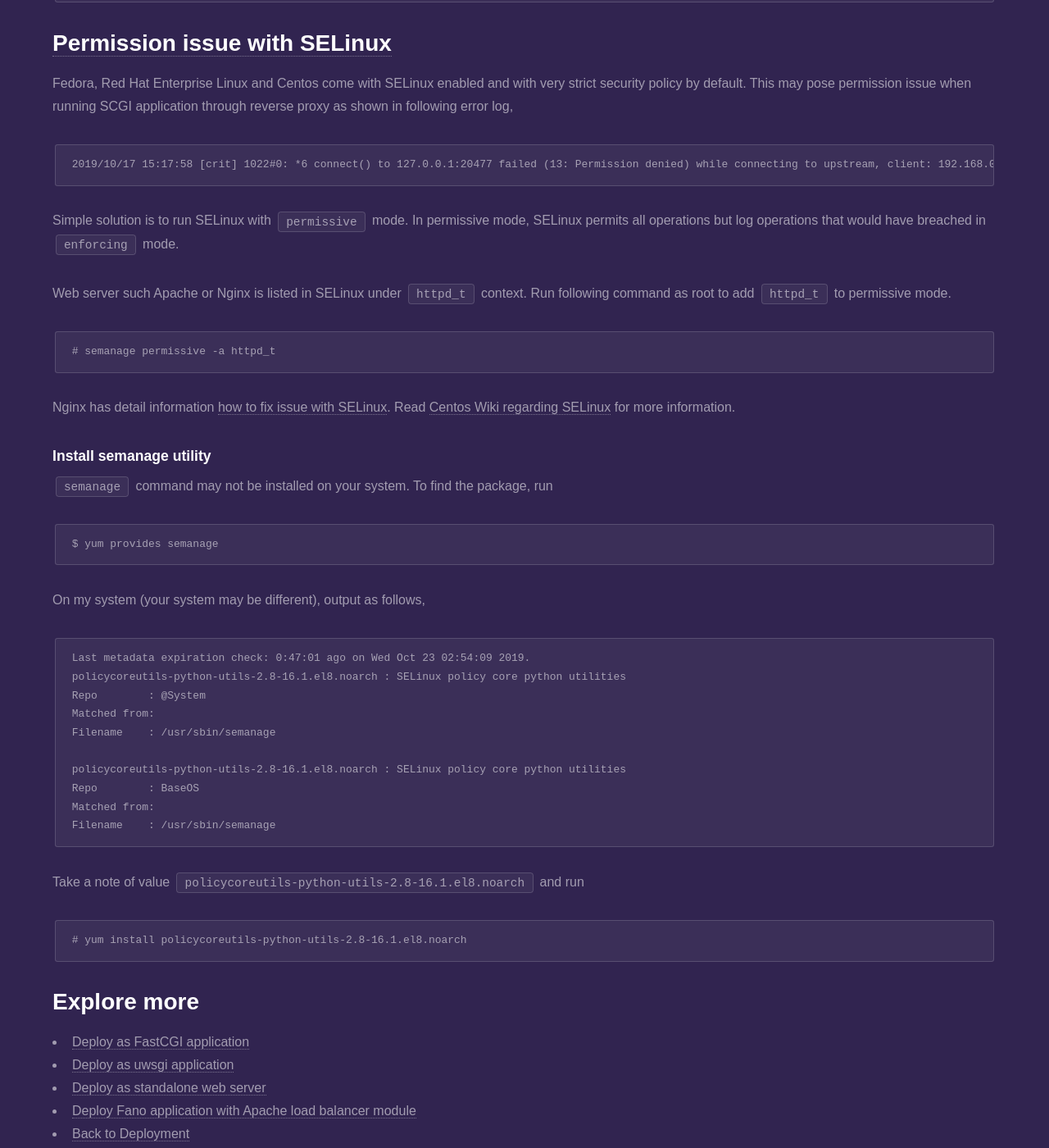
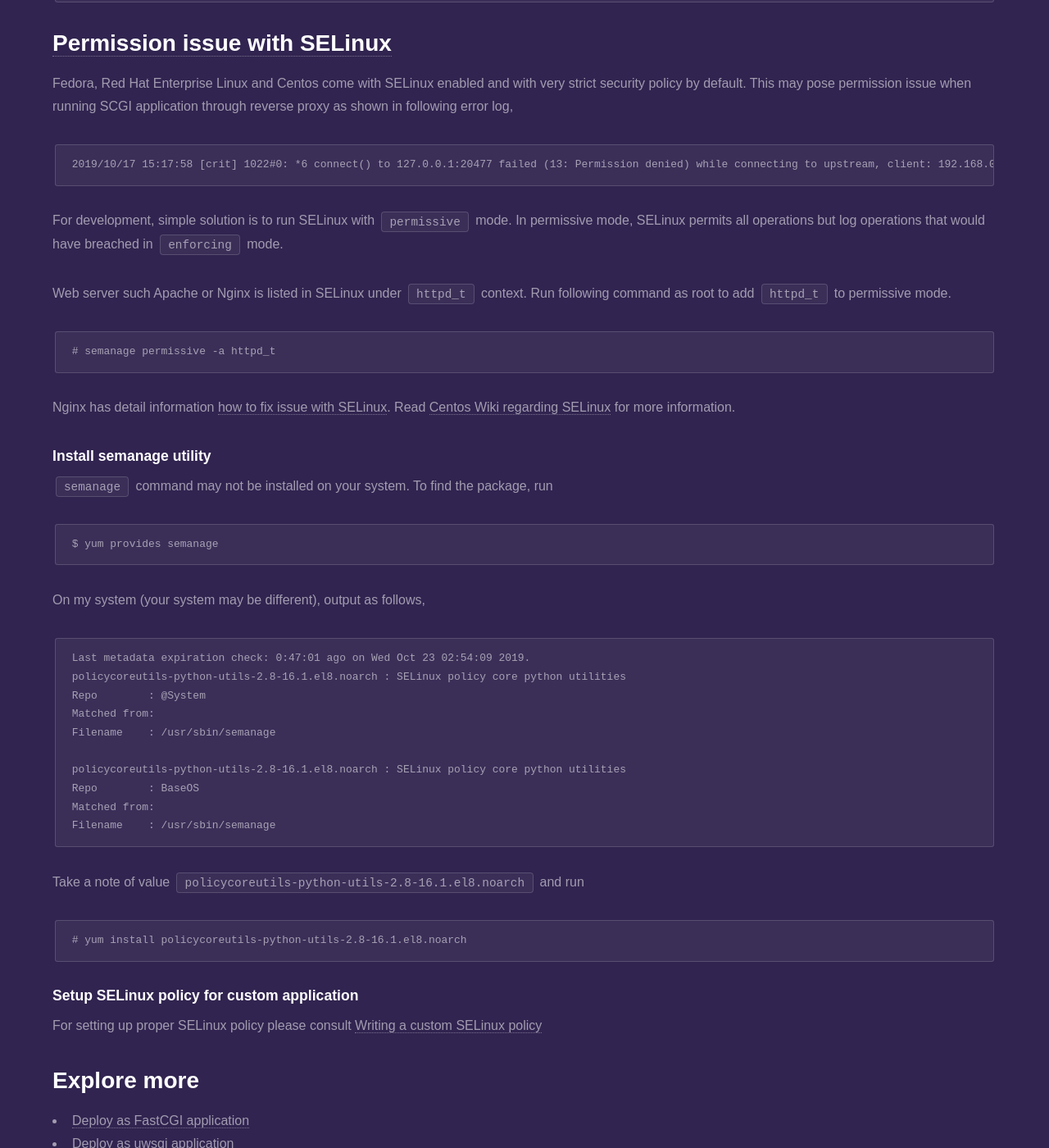
Before and after one commit to fanoframework/fanoframework.github.io, a Jekyll site: the page built from deployment/scgi/index.md, in a window 1280 px wide and 1400 px high, scrolled down 4931 px. Shown: the whole window at 82% size. Built offline with Jekyll 4.4.1, drawn with Linux system fonts in a browser that asks for light colours; our own code applies the rules of GitHub Pages for plain Markdown files.

Commit message:
Update index.md

````diff
--- a/deployment/scgi/index.md
+++ b/deployment/scgi/index.md
@@ -196,7 +196,7 @@ Fedora, Red Hat Enterprise Linux and Centos come with SELinux enabled and with v
 2019/10/17 15:17:58 [crit] 1022#0: *6 connect() to 127.0.0.1:20477 failed (13: Permission denied) while connecting to upstream, client: 192.168.0.79, server: example.fano, request: "GET / HTTP/1.1", upstream: "scgi://127.0.0.1:20477", host: "example.fano"
 ```
 
-Simple solution is to run SELinux with `permissive` mode. In permissive mode, SELinux permits all operations but log operations that would have breached in `enforcing` mode.
+For development, simple solution is to run SELinux with `permissive` mode. In permissive mode, SELinux permits all operations but log operations that would have breached in `enforcing` mode.
 
 Web server such Apache or Nginx is listed in SELinux under `httpd_t` context. Run following command as root to add `httpd_t` to permissive mode.
 
@@ -232,6 +232,9 @@ Take a note of value `policycoreutils-python-utils-2.8-16.1.el8.noarch` and run
 ```
 # yum install policycoreutils-python-utils-2.8-16.1.el8.noarch
 ```
+### Setup SELinux policy for custom application
+
+For setting up proper SELinux policy please consult [Writing a custom SELinux policy](https://access.redhat.com/documentation/en-us/red_hat_enterprise_linux/8/html/using_selinux/writing-a-custom-selinux-policy_using-selinux)
 
 ## Explore more
 
````
